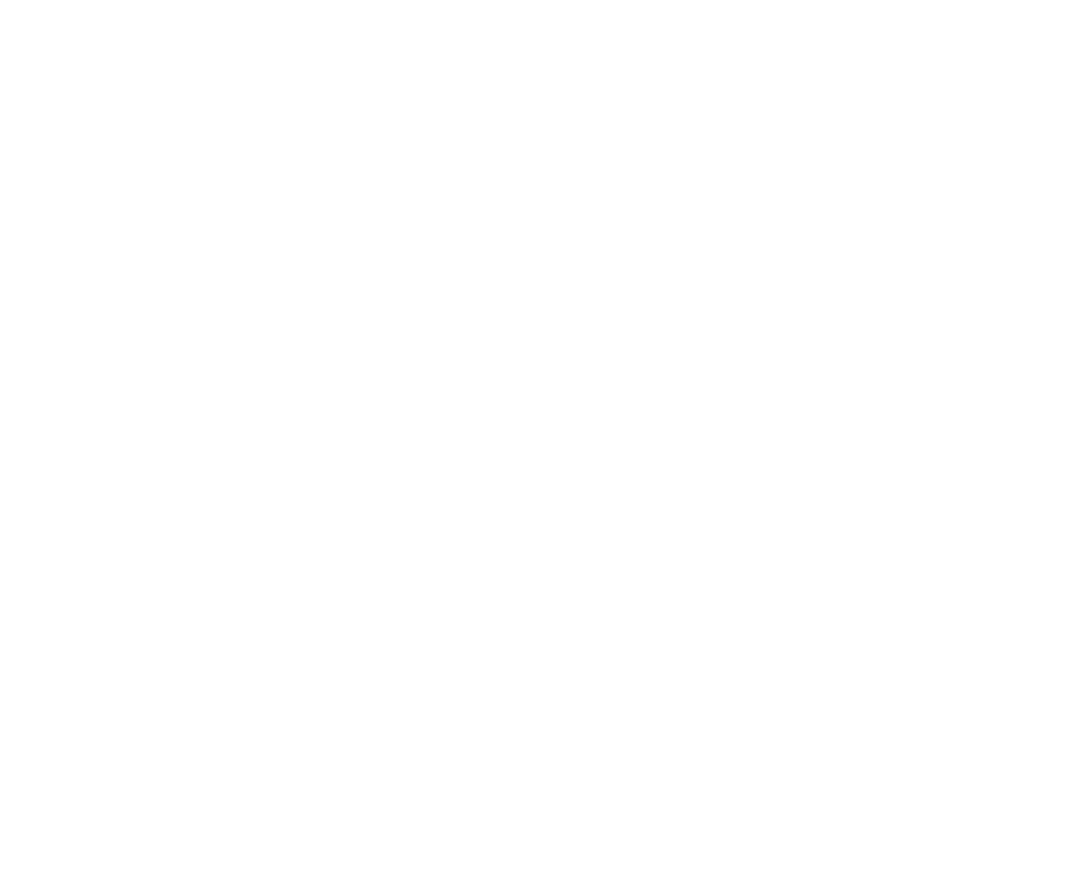
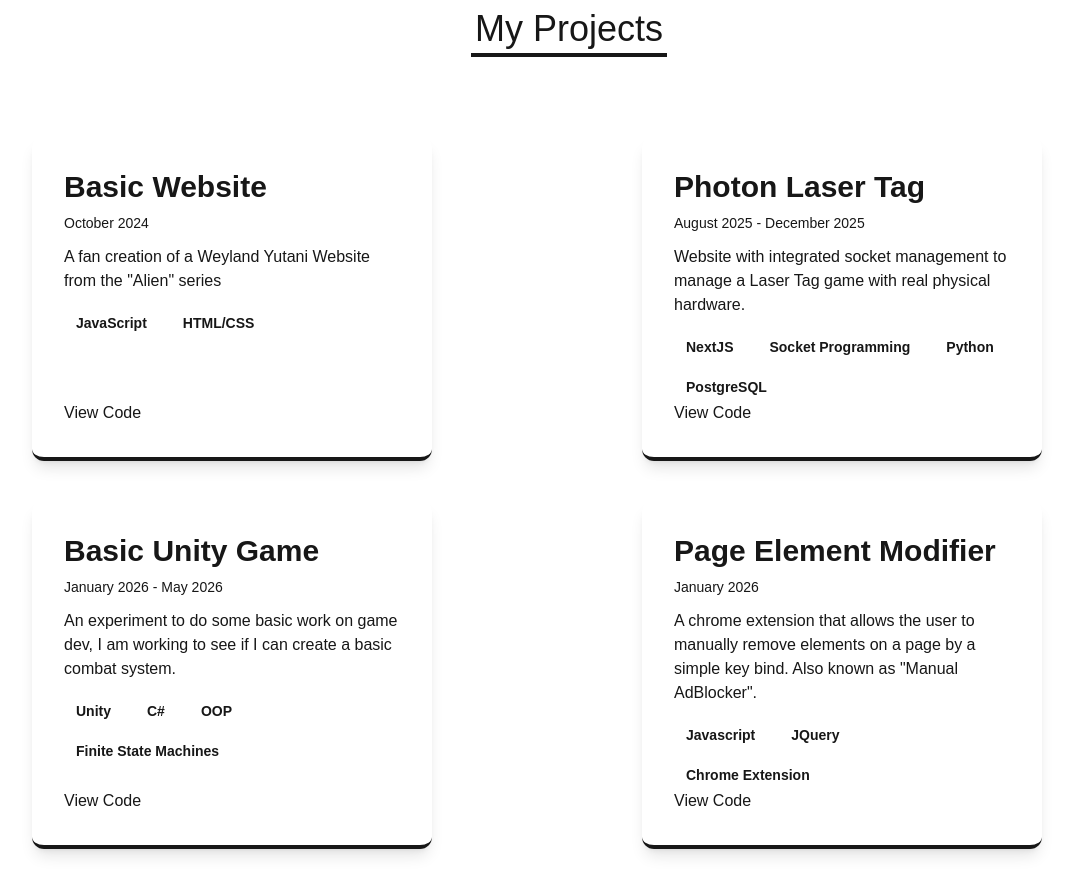
Before and after one commit to LeoTeeuwen/Personal-Website, a Next.js app: page / in a window 1280 px wide. Shown: the part 1480-2369 px from the top of the page, without its empty margins (103-1176 px from the left). Before the commit the page ends 1405 px from the top, so only its background shows below. Built offline with nearby package versions, Linux system fonts and the light colour scheme.

Commit message:
Projects List Added

```diff
--- a/app/home/home.tsx
+++ b/app/home/home.tsx
@@ -4,6 +4,7 @@ import { useScroll, MotionConfig, LazyMotion, domAnimation, m } from "framer-mot
 import Link from "next/link";
 import WhoAmI from "./whoAmI";
 import Hero from "./hero";
+import Repos from "./repos";
 
 export default function Home() {
     const { scrollYProgress } = useScroll();
@@ -21,6 +22,7 @@ export default function Home() {
                 style={{scaleX: scrollYProgress}}
             />
             <WhoAmI/>
+            <Repos/>
           </LazyMotion>
       </MotionConfig>
     </>
--- /dev/null
+++ b/app/home/repos.tsx
@@ -0,0 +1,92 @@
+import { m } from 'framer-motion';
+import Link from "next/link";
+
+type Projects = {
+    name: string,
+    description: string,
+    date: string,
+    tags: string[],
+    page?: string,
+    github?: string,
+}
+
+const otherProjects: Projects[] = [
+    {
+        name: "Basic Website",
+        description: "A fan creation of a Weyland Yutani Website from the \"Alien\" series",
+        date: "October 2024",
+        tags: ["JavaScript", "HTML/CSS"],
+        page: undefined,
+        github: 'https://github.com/LeoTeeuwen/basic-website',
+    },
+    {
+        name: "Photon Laser Tag",
+        description: "Website with integrated socket management to manage a Laser Tag game with real physical hardware.",
+        date: "August 2025 - December 2025",
+        tags: ["NextJS", "Socket Programming", "Python", "PostgreSQL"],
+        page: undefined,
+        github: 'https://github.com/LeoTeeuwen/Photon-SE',
+    },
+    {
+        name: "Basic Unity Game",
+        description: "An experiment to do some basic work on game dev, I am working to see if I can create a basic combat system.",
+        date: "January 2026 - May 2026",
+        tags: ["Unity", "C#", "OOP", "Finite State Machines"],
+        page: undefined,
+        github: 'https://github.com/LeoTeeuwen/Hello_World',
+    },
+    {
+        name: "Page Element Modifier",
+        description: "A chrome extension that allows the user to manually remove elements on a page by a simple key bind. Also known as \"Manual AdBlocker\".",
+        date: "January 2026",
+        tags: ["Javascript", "JQuery", "Chrome Extension"],
+        page: undefined,
+        // TODO maybe make a page for showing this tool off?
+        github: 'https://github.com/LeoTeeuwen/page-element-modifier',
+    },
+];
+
+
+export default function Repos() {
+
+    return (
+        <>
+        <m.h1
+            initial={{opacity: 0, y: '5vh'}}
+            whileInView={{opacity: 1, y: 0, transition: {duration: 1}}}
+            viewport={{once: true, amount: 'some', margin: '10%'}}
+            id={'aboutMe'} className='dark:text-main text-d-main self-center text-4xl border-b-4 font-medium border-third dark:border-d-third p-1 ml-[5%] mt-[5vh] sm:mt-[10vh] mb-[5vh] self-baseline w-fit;'
+        >
+            My Projects
+        </m.h1>
+        <div className='flex flex-wrap m-10 justify-around gap-y-10 gap-x-5'>
+            {otherProjects.map(project => {
+            return (
+                <m.div
+                initial={{opacity: 0, y: '25%'}}
+                whileInView={{opacity: 1, y: '0', transition: {duration: 1, ease: 'easeOut'}}}
+                viewport={{once: true, amount: 'some', margin: '5%'}}
+                key={project.name}
+                className='bg-a-main dark:bg-d-a-main p-8 rounded-xl shadow-lg min-h-full flex flex-col max-[400px]:w-[300px] w-[400px] p-4 rounded-md border-b-4'
+                >
+                <p className='text-3xl font-semibold mb-2 bottom-border w-fit'>{project.name}</p>
+                <p className='text-sm dark:text-d-second mb-3'>{project.date}</p>
+                <p className='text-base'>{project.description}</p>
+                <div className='flex flex-wrap gap-3 mt-4'>
+                    {project.tags.length != 0 && project.tags.map(tag => {
+                    return (
+                        <p key={tag} className='text-sm text-a-main dark:text-d-main bg-second dark:bg-a-main font-semibold w-fit px-3 py-1 rounded-2xl'>{tag}</p>
+                    );
+                    })}
+                </div>
+                <div className="mt-auto flex flex-col sm:flex-row justify-between">
+                    {project.github && <Link href={project.github} className='' target='_blank'><p className='robot-learn-more'>View Code</p></Link>}
+                    {project.page && <Link href={project.page} className=''><p className='robot-learn-more'>Learn More</p></Link>}
+                </div>
+                </m.div>
+            )
+            })}
+        </div>
+        </>
+    )
+}
```
